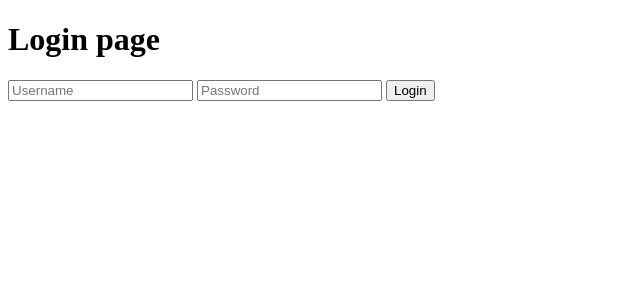
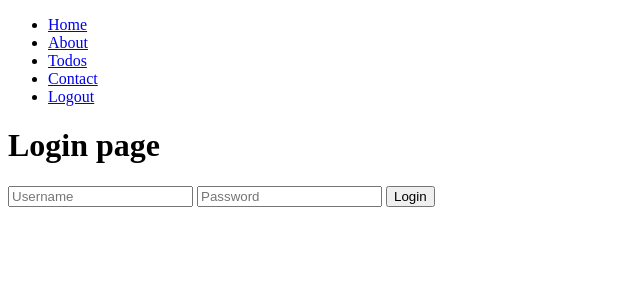
Before and after one commit to HuyDoan102/ShoesShop_Neolab, a PHP site: page /login in a window 1280 px wide. Shown: the top 300 px of the page, without its empty margins (0-640 px from the left). Run offline with PHP 8.4, Linux system fonts and the light colour scheme; the visitor is signed in with stand-in values (Sample User, id 1).

Commit message:
@ fix nav.php

```diff
--- a/app/views/partials/nav.php
+++ b/app/views/partials/nav.php
@@ -4,7 +4,7 @@
   function blockPage()
   {
     $blockRoutes = ['login'];
-    $currentUri = $_SERVER['REQUEST_URI']; //todos/edit/....
+    $currentUri = trim(parse_url($_SERVER['REQUEST_URI'], PHP_URL_PATH),'/'); //todos/edit/....
 
     foreach($blockRoutes as $route)
     {
```
